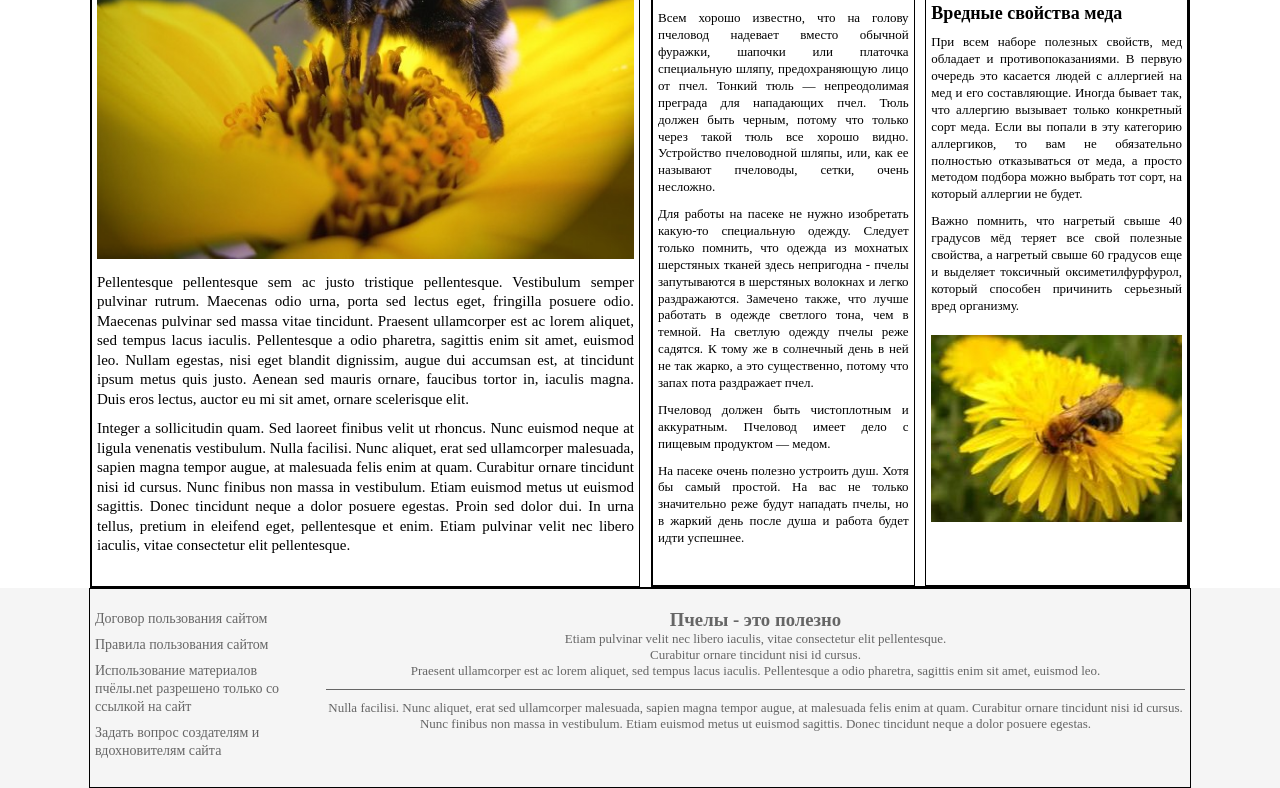
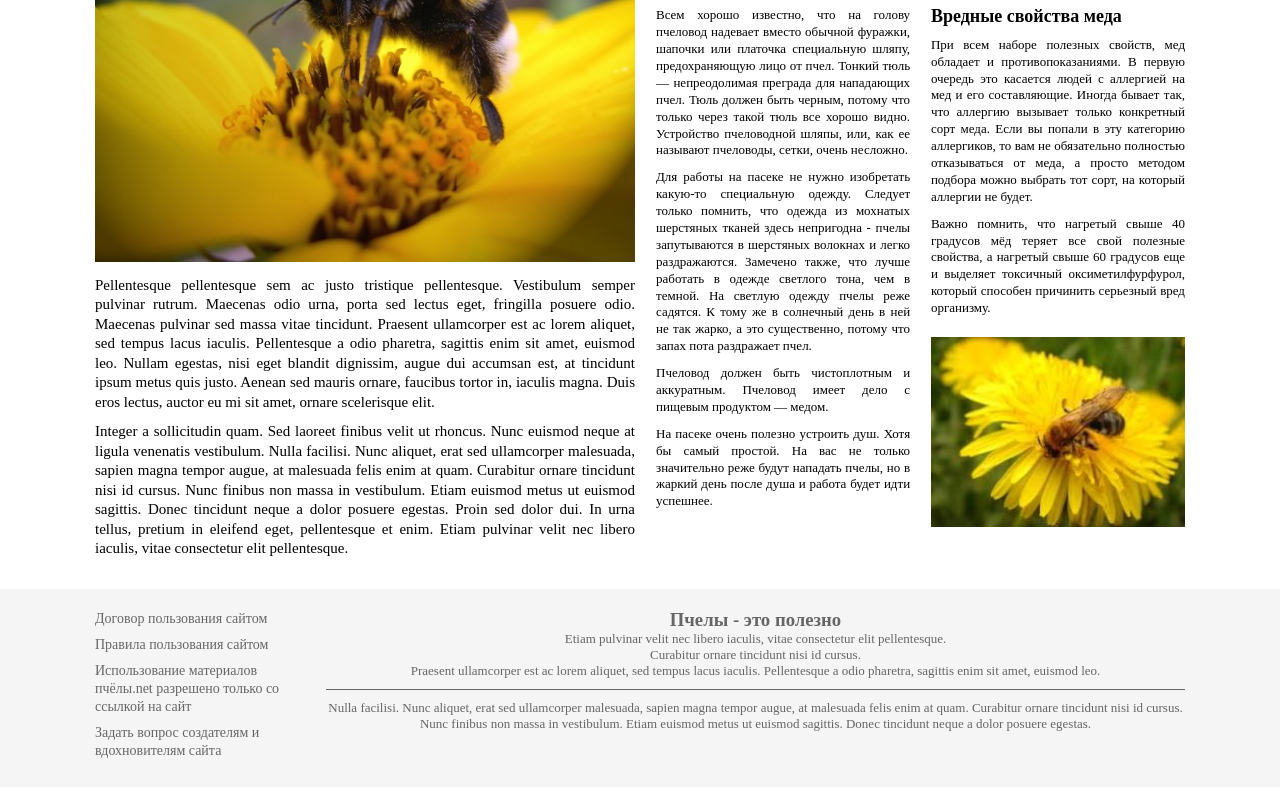
Before and after one commit to VictoryMoskalenko/beers, a plain HTML site: page Beers_project/index.html in a window 1280 px wide. Shown: the part 1279-2067 px from the top of the page. Drawn offline with Linux system fonts and the light colour scheme.

Commit message:
removed borders

```diff
--- a/Beers_project/styles/style.css
+++ b/Beers_project/styles/style.css
@@ -2,10 +2,6 @@ html, body, h1, h2, h3, ul, li, p {
     margin: 0;
     padding: 0;
 }
-/*
-body {
-	width: 100%;
-}*/
 
 li {
 	list-style-type: none;
@@ -124,13 +120,13 @@ img {
 	flex-direction: row;
 	flex-wrap: wrap;
 	justify-content: space-between;
-	border: 1px solid black;
+/*	border: 1px solid black;*/
 }
 
 .leftMainBlock {
 	box-sizing: border-box;
 	width: 50%;
-	border: 1px solid black;
+/*	border: 1px solid black;*/
 	padding: 10px 5px 20px;
 
 }
@@ -151,7 +147,7 @@ img {
 .rightMainBlock {
 	box-sizing: border-box;
 	width: 49%;
-	border: 1px solid black;
+/*	border: 1px solid black;*/
 	display: flex;
 	flex-wrap: wrap;
 	justify-content: space-between;
@@ -160,7 +156,7 @@ img {
 .rightBlock {
 	box-sizing: border-box;
 	width: 49%;
-	border: 1px solid black;
+	/*border: 1px solid black;*/
 	padding: 15px 5px;
 }
 .centerBlock h3,
@@ -182,7 +178,7 @@ footer .wrapper {
 	display: flex;
 	flex-direction: row;
 	justify-content: space-between;
-	border: 1px solid black;
+/*	border: 1px solid black;*/
 
 }
 .footerLeft {
```
